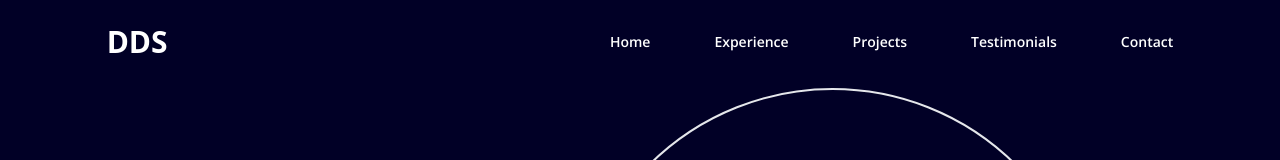
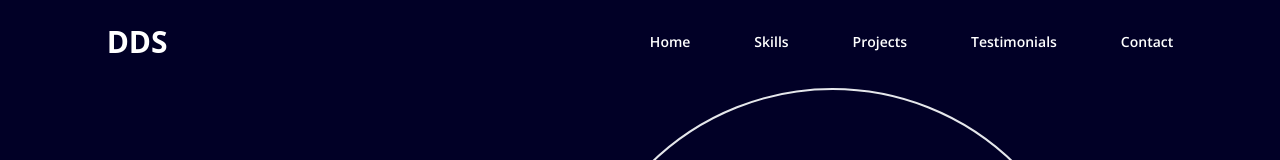
Before and after one commit to Daedalus-Digital/DeployedWindowPain, a React (Vite) app: page / in a window 1280 px wide. Shown: the top 160 px of the page. Built offline with nearby package versions, Linux system fonts and the light colour scheme; a web font is replaced by a local one.

Commit message:
nevermind on changing nav text

```diff
--- a/src/scenes/Navbar.jsx
+++ b/src/scenes/Navbar.jsx
@@ -39,7 +39,7 @@ const Navbar = ({ isTopOfPage, selectedPage, setSelectedPage }) => {
               setSelectedPage={setSelectedPage}
             />
             <Link
-              page="Experience"
+              page="Skills"
               selectedPage={selectedPage}
               setSelectedPage={setSelectedPage}
             />
@@ -86,7 +86,7 @@ const Navbar = ({ isTopOfPage, selectedPage, setSelectedPage }) => {
                 setSelectedPage={setSelectedPage}
               />
               <Link
-                page="Experience"
+                page="Skills"
                 selectedPage={selectedPage}
                 setSelectedPage={setSelectedPage}
               />
```
